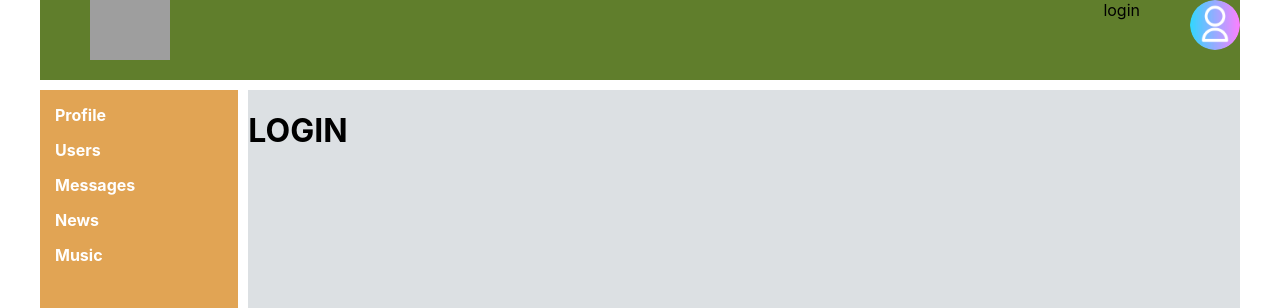
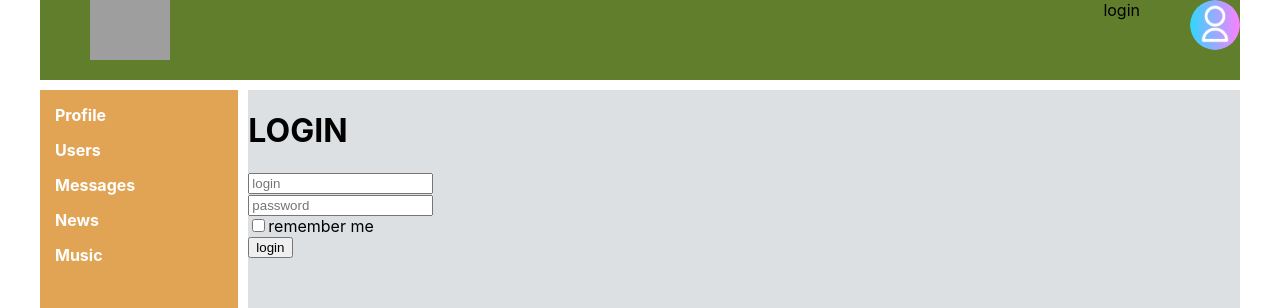
Before and after one commit to tepek92/preparation-of-IT-INCUBATOR, a React (Create React App) app in the folder react_js_1/: page /login in a window 1280 px wide. Shown: the top 308 px of the page. Built offline with nearby package versions, Linux system fonts and the light colour scheme; no server answers; grey boxes are pictures that could not be loaded.

Commit message:
75: redux-form

```diff
--- a/react_js_1/package.json
+++ b/react_js_1/package.json
@@ -13,6 +13,7 @@
     "react-router-dom": "^6.3.0",
     "react-scripts": "^2.1.3",
     "redux": "^4.2.0",
+    "redux-form": "^8.3.8",
     "redux-thunk": "^2.4.1",
     "web-vitals": "^2.1.4"
   },
--- a/react_js_1/src/components/Login/Login.jsx
+++ b/react_js_1/src/components/Login/Login.jsx
@@ -1,5 +1,41 @@
 import React from "react";
+import { reduxForm, Field } from "redux-form";
 
-const Login = (props) => <h1>LOGIN</h1>;
+const LoginForm = (props) => {
+  return (
+    <form onSubmit={props.handleSubmit}>
+      <div>
+        <Field component={"input"} name={"login"} placeholder={"login"} />
+      </div>
+      <div>
+        <Field component={"input"} name={"password"} placeholder={"password"} />
+      </div>
+      <div>
+        <Field component={"input"} name={"checkbox"} type={"checkbox"} />
+        remember me
+      </div>
+      <div>
+        <button>login</button>
+      </div>
+    </form>
+  );
+};
+
+const LoginReduxForm = reduxForm({
+  form: "login",
+})(LoginForm);
+
+const Login = (props) => {
+  const onSubmit = (formData) => {
+    console.log(formData);
+  };
+
+  return (
+    <div>
+      <h1>LOGIN</h1>
+      <LoginReduxForm onSubmit={onSubmit}/>
+    </div>
+  );
+};
 
 export default Login;
--- a/react_js_1/src/redux/reduxStore.js
+++ b/react_js_1/src/redux/reduxStore.js
@@ -1,4 +1,5 @@
 import { legacy_createStore as createStore, combineReducers, applyMiddleware} from 'redux'
+import {reducer as formReducer} from "redux-form"
 import authReducer from './authReducer';
 import dialogsReducer from './dialogsReducer';
 import profileReducer from './profileReducer';
@@ -9,7 +10,8 @@
     profilePage: profileReducer,
     dialogsPage: dialogsReducer,
     usersPage: usersReducer,
-    auth: authReducer
+    auth: authReducer,
+    form: formReducer
 });
 
 let store = createStore(reducers, applyMiddleware(thunkMiddleware));
```
Also changed, not shown: 1 other file (tests, documents, lock files or other folders).
